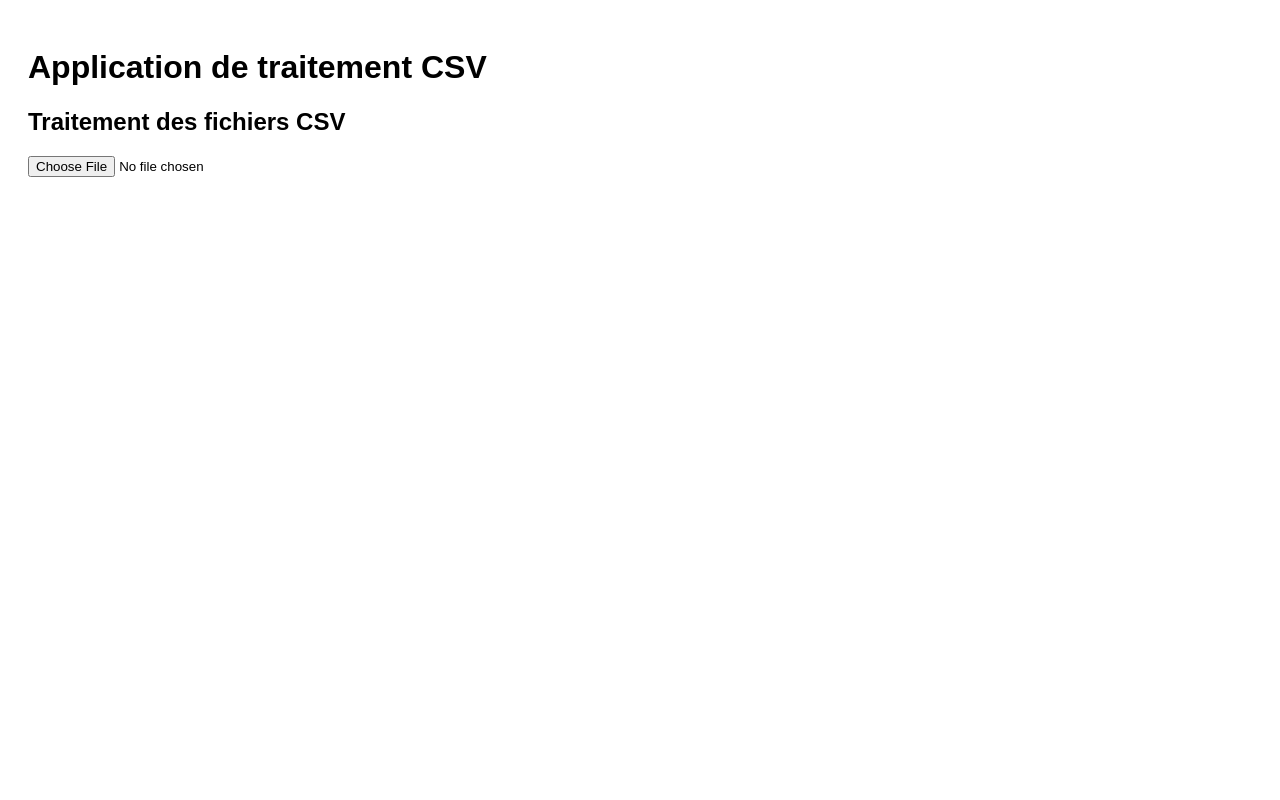
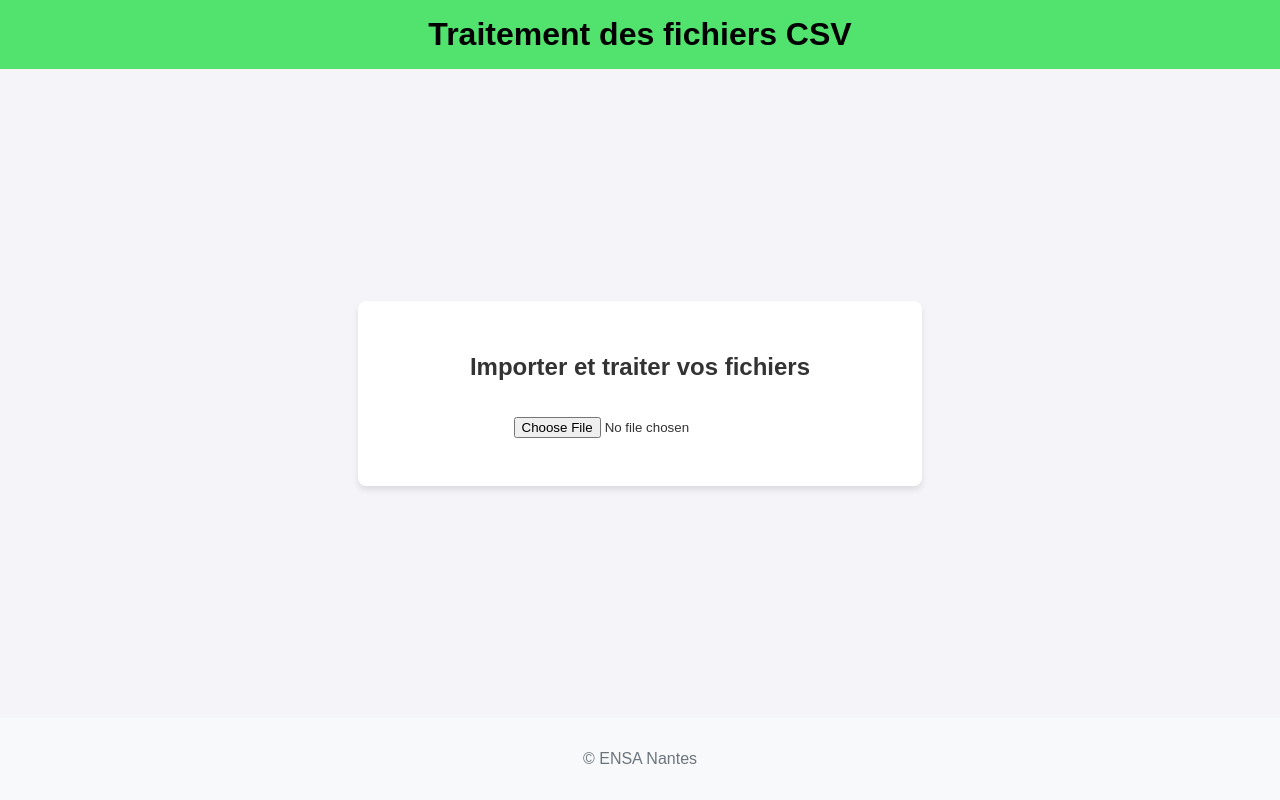
Before and after one commit to Tanthiel50/csv-to-excel, a React (Vite) app: page / in a window 1280 px wide. Built offline with nearby package versions, Linux system fonts and the light colour scheme.

Commit message:
frontpage style

```diff
--- a/src/App.jsx
+++ b/src/App.jsx
@@ -6,8 +6,7 @@ function App() {
   const [csvData, setCsvData] = useState(null);
 
   return (
-    <div style={{ padding: "20px", fontFamily: "Arial, sans-serif" }}>
-      <h1>Application de traitement CSV</h1>
+    <div>
       <DataProcessor />
     </div>
   );
--- /dev/null
+++ b/src/components/DataProcessor.css
@@ -0,0 +1,83 @@
+/* Styles généraux */
+body {
+    margin: 0;
+    font-family: Arial, sans-serif;
+    background-color: #f4f4f9;
+    color: #333;
+  }
+
+  /* Conteneur principal */
+  .data-processor {
+    display: flex;
+    flex-direction: column;
+    min-height: 100vh;
+  }
+
+  /* Header */
+  header {
+    background-color: #007bff;
+    color: white;
+    padding: 1rem;
+    text-align: center;
+  }
+
+  header h1 {
+    margin: 0;
+    font-size: 2rem;
+  }
+
+  /* Contenu principal */
+  .content {
+    flex: 1;
+    display: flex;
+    justify-content: center;
+    align-items: center;
+    padding: 2rem;
+  }
+
+  .card {
+    background: white;
+    border-radius: 8px;
+    box-shadow: 0 4px 6px rgba(0, 0, 0, 0.1);
+    padding: 2rem;
+    max-width: 500px;
+    width: 100%;
+    text-align: center;
+  }
+
+  /* Boutons et entrées */
+  .file-input {
+    margin: 1rem 0;
+  }
+
+  .date-selector {
+    margin: 1rem 0;
+  }
+
+  .date-selector label {
+    display: block;
+    margin-bottom: 0.5rem;
+  }
+
+  .generate-btn {
+    background-color: #007bff;
+    color: white;
+    border: none;
+    padding: 0.75rem 1.5rem;
+    border-radius: 4px;
+    font-size: 1rem;
+    cursor: pointer;
+    transition: background-color 0.3s ease;
+  }
+
+  .generate-btn:hover {
+    background-color: #0056b3;
+  }
+
+  /* Pied de page */
+  footer {
+    background-color: #f8f9fa;
+    color: #6c757d;
+    text-align: center;
+    padding: 1rem;
+  }
--- a/src/components/DataProcessor.jsx
+++ b/src/components/DataProcessor.jsx
@@ -2,56 +2,95 @@ import React, { useState } from "react";
 import ExcelJS from "exceljs";
 import Papa from "papaparse";
 import { saveAs } from "file-saver";
+import { ToastContainer, toast } from "react-toastify";
+import "react-toastify/dist/ReactToastify.css";
+import "./DataProcessor.css";
 
 function DataProcessor() {
   const [csvData, setCsvData] = useState(null);
   const [availableDates, setAvailableDates] = useState([]);
   const [selectedDate, setSelectedDate] = useState("");
 
-  // Lecture et analyse du CSV
+  // Colonnes attendues dans le CSV
+  const expectedHeaders = ["Date & Heure", "Email porteur", "Montant"];
+
+  // Lecture et validation du fichier CSV
   const handleFileUpload = (event) => {
     const file = event.target.files[0];
-    if (file && file.type === "text/csv") {
+
+    if (!file) {
+      toast.error("Aucun fichier sélectionné.");
+      return;
+    }
+
+    if (file.type !== "text/csv") {
+      toast.error("Seuls les fichiers CSV sont acceptés.");
+      return;
+    }
+
+    if (file.size > 2 * 1024 * 1024) {
+      toast.error("Le fichier est trop volumineux (limite : 2 Mo).");
+      return;
+    }
+
     Papa.parse(file, {
       header: true,
       skipEmptyLines: true,
       complete: (results) => {
         const rawData = results.data;
+        const fileHeaders = Object.keys(rawData[0]);
+        const missingHeaders = expectedHeaders.filter(
+          (header) => !fileHeaders.includes(header)
+        );
 
-          // Extraire les dates uniques
+        if (missingHeaders.length > 0) {
+          toast.error(
+            `Colonnes manquantes dans le CSV : ${missingHeaders.join(", ")}`
+          );
+          return;
+        }
+
         const dates = [
           ...new Set(
             rawData.map((row) => row["Date & Heure"].split(" ")[0])
           ),
         ];
+
         setAvailableDates(dates);
         setCsvData(rawData);
+        toast.success("Fichier CSV chargé avec succès !");
+      },
+      error: (error) => {
+        toast.error(`Erreur lors de l'analyse du fichier : ${error.message}`);
       },
     });
-    } else {
-      alert("Veuillez importer un fichier CSV valide.");
-    }
   };
 
   // Génération du fichier Excel
   const generateExcel = async () => {
     if (!csvData || !selectedDate) {
-      alert("Aucune donnée ou date sélectionnée.");
+      toast.error("Aucune donnée ou date sélectionnée.");
       return;
     }
 
-    // Filtrer les données par la date sélectionnée
     const filteredData = csvData.filter((row) =>
       row["Date & Heure"].startsWith(selectedDate)
     );
 
-    // Transformer les données filtrées
+    if (filteredData.length === 0) {
+      toast.error("Aucune donnée trouvée pour la date sélectionnée.");
+      return;
+    }
+
     const transformedData = filteredData.map((row) => {
       const values = Object.values(row);
       let nature = "";
       const referenceCommande = values[3] || "";
 
-      if (referenceCommande.includes("Parcoursup") || referenceCommande.startsWith("pri_")) {
+      if (
+        referenceCommande.includes("Parcoursup") ||
+        referenceCommande.startsWith("pri_")
+      ) {
         nature = "Parcoursup";
       } else if (
         referenceCommande.startsWith("reinsc_nant_") ||
@@ -68,7 +107,6 @@ function DataProcessor() {
         nature = "Inconnu";
       }
 
-      // Valider et convertir le montant
       const montant = parseFloat(values[4]) || 0;
 
       return {
@@ -79,7 +117,6 @@ function DataProcessor() {
       };
     });
 
-    // Grouper les données par nature
     const groupedData = transformedData.reduce((acc, row) => {
       if (!acc[row.nature]) {
         acc[row.nature] = [];
@@ -88,65 +125,65 @@ function DataProcessor() {
       return acc;
     }, {});
 
-    // Créer un nouveau classeur
     const workbook = new ExcelJS.Workbook();
 
     Object.keys(groupedData).forEach((nature) => {
       const rows = groupedData[nature];
-
-      // Calculer la somme totale des montants pour cette nature
       const total = rows.reduce((sum, row) => sum + (parseFloat(row[2]) || 0), 0);
 
-      // Créer une feuille de calcul
       const worksheet = workbook.addWorksheet(nature);
-
-      // Ajouter un titre
       worksheet.mergeCells("A1:C1");
       worksheet.getCell("A1").value = `Transactions pour la nature "${nature}" - Date : ${selectedDate}`;
       worksheet.getCell("A1").font = { bold: true, size: 14 };
       worksheet.getCell("A1").alignment = { horizontal: "center" };
 
-      // Ajouter les en-têtes
       worksheet.addRow(["Date de transaction", "Mail", "Montant"]);
       const headerRow = worksheet.getRow(2);
       headerRow.font = { bold: true };
       headerRow.fill = {
         type: "pattern",
         pattern: "solid",
-        fgColor: { argb: "FFFF00" }, // Jaune
+        fgColor: { argb: "FFFF00" },
       };
 
-      // Ajouter les données
       rows.forEach((row) => worksheet.addRow(row));
-
-      // Ajouter la ligne pour le total
       worksheet.addRow(["", "Total", total.toFixed(2)]);
       const totalRow = worksheet.getRow(worksheet.rowCount);
       totalRow.font = { bold: true };
 
-      // Ajuster la largeur des colonnes
       worksheet.columns = [
-        { key: "date", width: 30 }, // Colonne A (Date de transaction)
-        { key: "mail", width: 30 }, // Colonne B (Mail)
-        { key: "montant", width: 30 }, // Colonne C (Montant)
+        { key: "date", width: 30 },
+        { key: "mail", width: 30 },
+        { key: "montant", width: 15 },
       ];
     });
 
-    // Générer et télécharger le fichier Excel
     const buffer = await workbook.xlsx.writeBuffer();
     const blob = new Blob([buffer], { type: "application/octet-stream" });
     saveAs(blob, `Transactions_${selectedDate}.xlsx`);
+
+    toast.success("Fichier Excel généré avec succès !");
   };
 
   return (
-    <div>
-      <h2>Traitement des fichiers CSV</h2>
-      <input type="file" accept=".csv" onChange={handleFileUpload} />
+    <div className="data-processor">
+      <header style={{ background: "#51E36E", color: "black" }}>
+        <h1>Traitement des fichiers CSV</h1>
+      </header>
+      <main className="content">
+        <div className="card">
+          <h2>Importer et traiter vos fichiers</h2>
+          <input
+            type="file"
+            accept=".csv"
+            onChange={handleFileUpload}
+            className="file-input"
+          />
           {availableDates.length > 0 && (
-        <div>
-          <label>
-            Sélectionnez une date :
+            <div className="date-selector">
+              <label htmlFor="date-select">Sélectionnez une date :</label>
               <select
+                id="date-select"
                 value={selectedDate}
                 onChange={(e) => setSelectedDate(e.target.value)}
               >
@@ -157,15 +194,23 @@ function DataProcessor() {
                   </option>
                 ))}
               </select>
-          </label>
             </div>
           )}
           {csvData && selectedDate && (
-        <div>
-          <button onClick={generateExcel}>Exporter les données filtrées</button>
-          <p>Données prêtes à être exportées.</p>
+            <button
+              className="generate-btn"
+              onClick={generateExcel}
+              style={{ background: "#51E36E", color: "black" }}
+            >
+              Exporter les données filtrées
+            </button>
+          )}
         </div>
-      )}
+      </main>
+      <footer>
+        <p>&copy; ENSA Nantes</p>
+      </footer>
+      <ToastContainer />
     </div>
   );
 }
```
Lines whose indentation alone changed are shown as unchanged.
